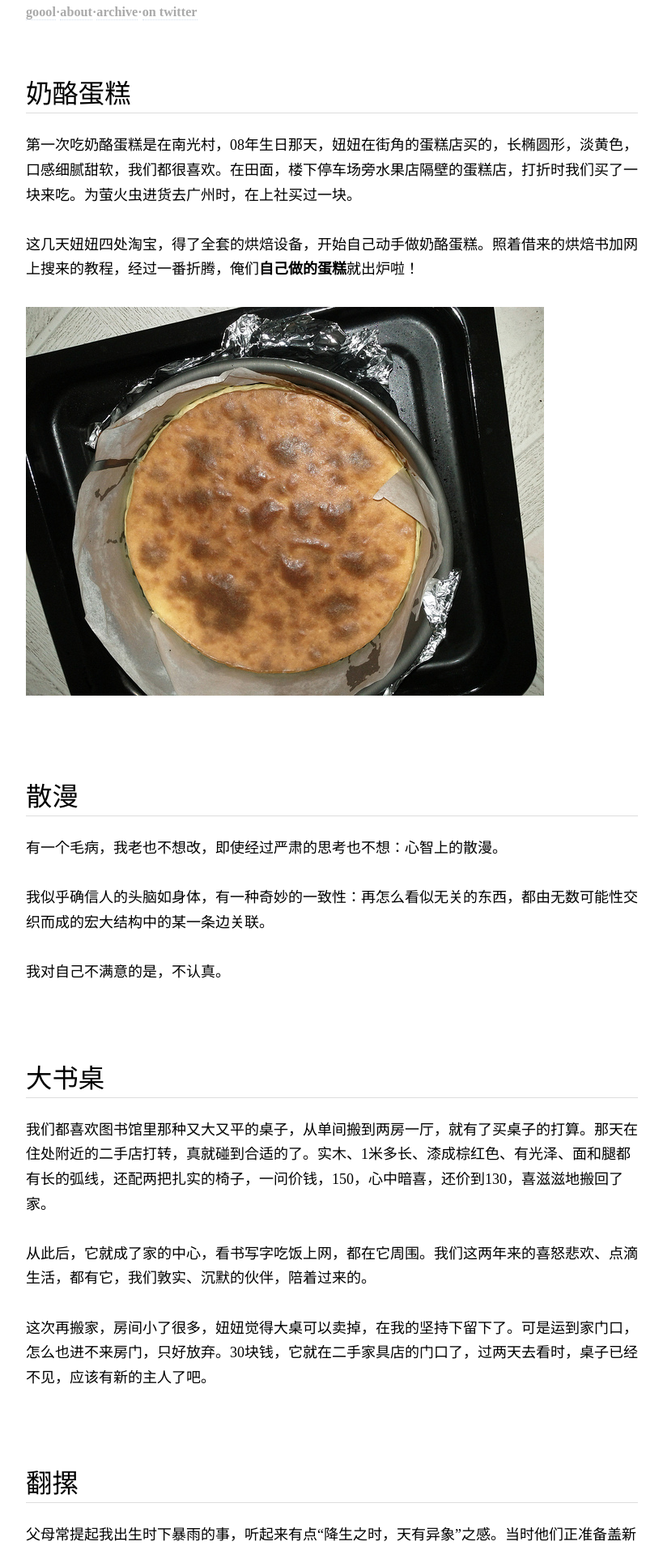
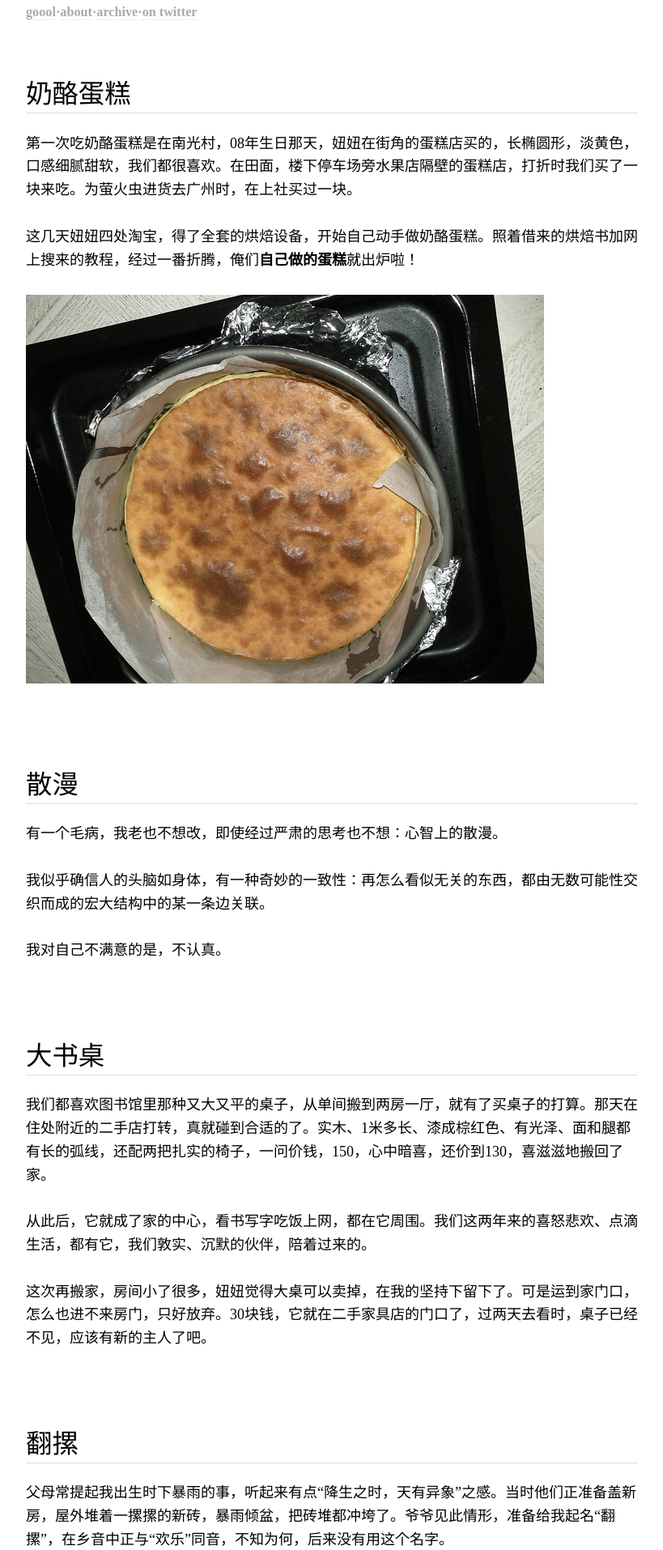
Before and after one commit to goool/goool.github.com, a Jekyll site: the page built from index.html, in a window 1280 px wide. Shown: the top 1914 px of the page at 81% size, without its empty margins (230-1049 px from the left). Built offline with Jekyll 4.4.1, drawn with Linux system fonts in a browser that asks for light colours; the list of posts is cut into pages by our own code.

Commit message:
行高，段落间距改为1.6em

```diff
--- a/css/screen.css
+++ b/css/screen.css
@@ -2,12 +2,12 @@ body {
     margin: 0;
     padding: 0;
     font: 18px "ff-dagny-web-pro-1", "ff-dagny-web-pro-2";
-    line-height: 1.7em;
+    line-height: 1.6em;
     color: black;
     background: white;
 }
 p {
-    margin-top: 1.7em;
+    margin-top: 1.6em;
 }
 h1, h2, h3, h4, h5 {
     font-family: "adelle-1", "adelle-2";
```
